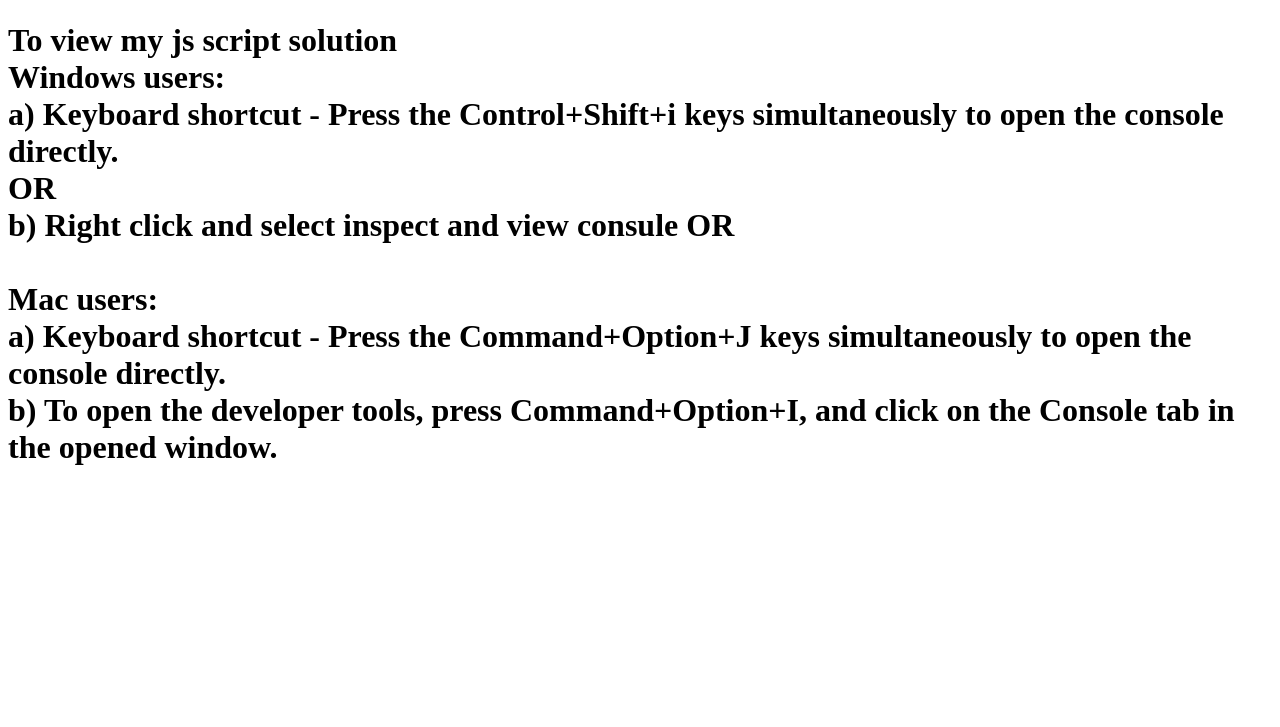
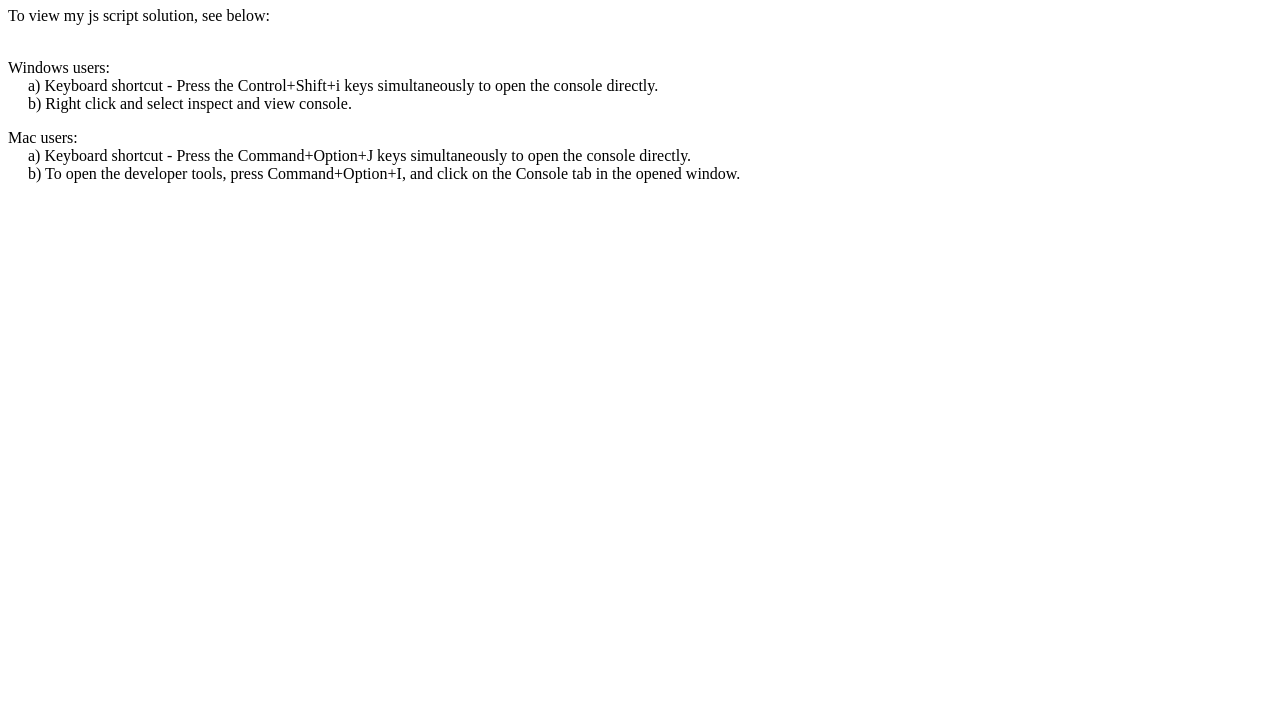
Before and after one commit to Stratonite5858/module4-solution, a plain HTML site: page index.html in a window 1280 px wide. Shown: the part 73-800 px from the top of the page. Drawn offline with Linux system fonts and the light colour scheme.

Commit message:
Update index.html

```diff
--- a/index.html
+++ b/index.html
@@ -1,22 +1,33 @@
 <!DOCTYPE html>
 <html>
 <head>
+<style>
+  h1 {
+    color: rgb(32, 2, 2);
+    font-weight: bold;  /* Makes the text bold */
+    text-decoration: underline;  /* Underlines the text */
+  }
+
+  .indent {
+    margin-left: 20px;
+  }
+</style>
   <meta charset="utf-8">
   <title>Module 4 Solution Starter</title>
+  <!-- <script src="SpeakHello.js"></script>
+  <script src="SpeakGoodBye.js"></script> -->
   <script src="script.js"></script>
 </head>
 <body>
-  <h1>Module 4 Solution<br><br>
-    To view my js script solution<br>
+  <h1>Module 4 Solution</h1>
+    <p>To view my js script solution, see below:</p><br>
   Windows users:<br>
-  a) Keyboard shortcut - Press the Control+Shift+i keys simultaneously to open the console directly.<br>
-  OR<br>
-  b) Right click and select inspect and view consule
-  OR<br><br>
+  <span class="indent">a) Keyboard shortcut - Press the Control+Shift+i keys simultaneously to open the console directly.</span><br>
+  <span class="indent">b) Right click and select inspect and view console.</span></p>
 
 Mac users:<br>
-a) Keyboard shortcut - Press the Command+Option+J keys simultaneously to open the console directly.<br>
-b) To open the developer tools, press Command+Option+I, and click on the Console tab in the opened window.
+<span class="indent">a) Keyboard shortcut - Press the Command+Option+J keys simultaneously to open the console directly.</span><br>
+<span class="indent">b) To open the developer tools, press Command+Option+I, and click on the Console tab in the opened window.</span>
 </h1>
 </body>
 </html>
```
